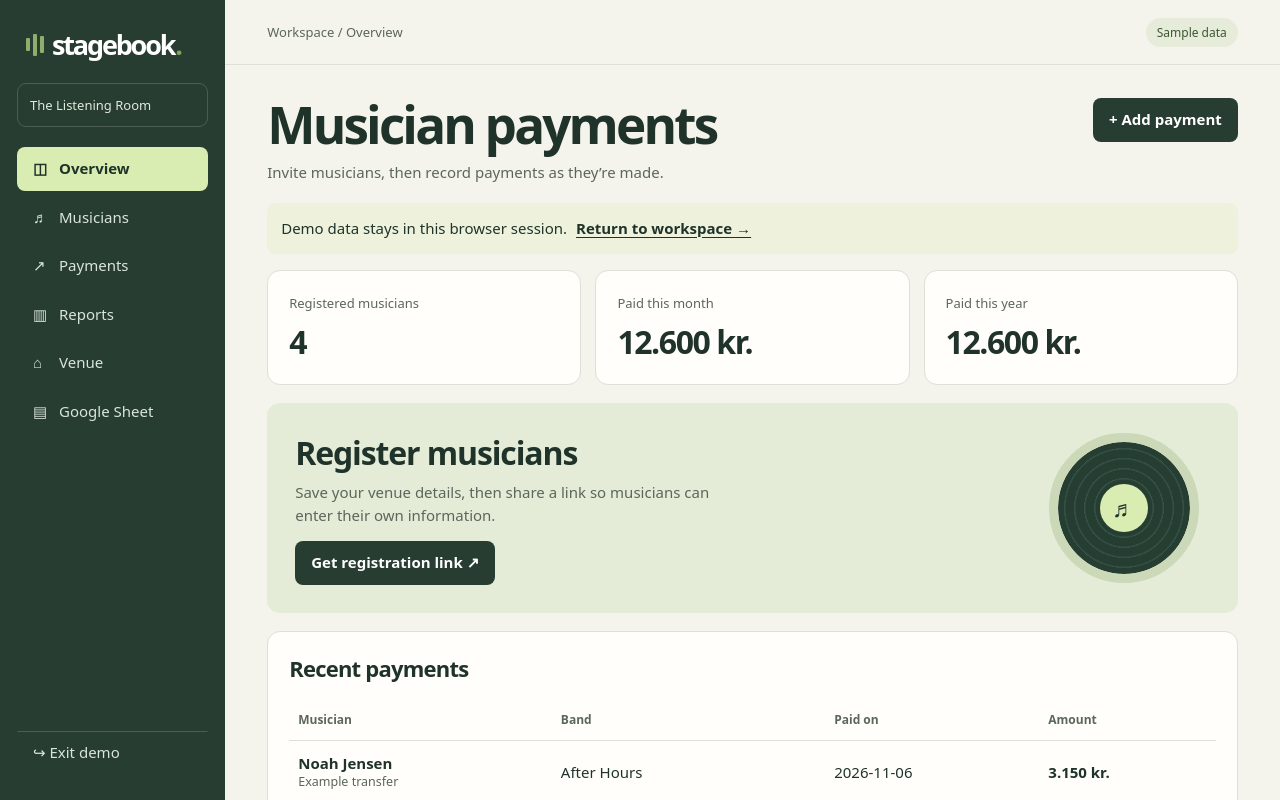
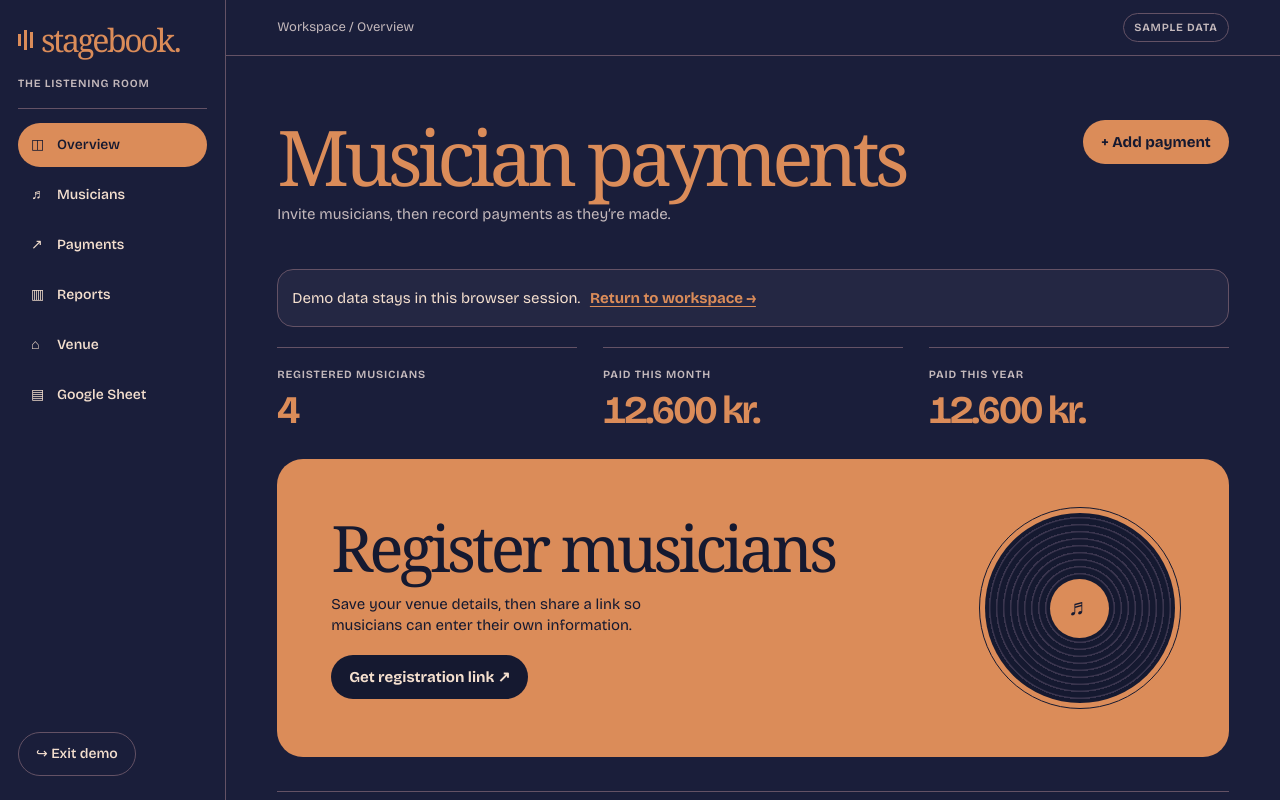
Before and after one commit to izakjonathan/dmf, a Next.js app: page / in a window 1280 px wide. Both pictures are taken after a click on the button "Explore demo ↗". Shown: the top 800 px of the page. Built offline with nearby package versions, Linux system fonts and the light colour scheme.

Commit message:
Redesign Stagebook using the Blågårds Apotek visual style

```diff
--- a/app/layout.tsx
+++ b/app/layout.tsx
@@ -1,9 +1,10 @@
-import type { Metadata } from "next";
+import type { Metadata, Viewport } from "next";
 import "./style.css";
 export const metadata: Metadata = {
   title: "Stagebook · Musician payments",
   description: "Musician registration and venue payment records.",
 };
+export const viewport: Viewport = { themeColor: "#1a1e3a" };
 export default function Layout({ children }: { children: React.ReactNode }) {
   return (
     <html lang="en">
--- a/app/style.css
+++ b/app/style.css
@@ -1,188 +1,250 @@
+@font-face {
+  font-family: "Bricolage Grotesque";
+  src: url("/fonts/BricolageGrotesque-variable.woff2") format("woff2");
+  font-weight: 200 800;
+  font-style: normal;
+  font-display: swap;
+}
+
 :root {
-  color-scheme: light;
-  --bg: #f4f4ec;
-  --card: #fffefa;
-  --ink: #20332a;
-  --muted: #5b675a;
-  --line: #dde0d4;
-  --green: #273d32;
-  --lime: #d9edb3;
+  color-scheme: dark;
+  --bg: #1a1e3a;
+  --deep: #151930;
+  --ink: #f4dfce;
+  --muted: #c3b8bb;
+  --copper: #db8c59;
+  --line: #645265;
+  --surface: #242743;
+  --display: Georgia, serif;
+  --gutter: clamp(18px, 4vw, 58px);
 }
+
 * {
   box-sizing: border-box;
 }
+
 body {
   margin: 0;
   background: var(--bg);
   color: var(--ink);
-  font-family: "DM Sans", system-ui, sans-serif;
-  font-size: 15px;
+  font: 400 15px/1.45 "Bricolage Grotesque", system-ui, sans-serif;
+  font-optical-sizing: auto;
 }
+
 button,
 input,
 select,
 textarea {
   font: inherit;
 }
+
 h1,
 h2,
 p {
-  margin-top: 0;
+  margin: 0;
 }
+
+h1,
+h2 {
+  color: var(--copper);
+  line-height: 1.03;
+}
+
 h1 {
-  font-size: clamp(32px, 4vw, 56px);
-  letter-spacing: -0.055em;
-  line-height: 1.04;
-  margin-bottom: 10px;
+  font: 400 clamp(48px, 7.8vw, 112px)/0.96 var(--display);
+  letter-spacing: -0.065em;
+  overflow-wrap: anywhere;
 }
+
 h2 {
-  font-size: 22px;
-  letter-spacing: -0.035em;
-  margin-bottom: 16px;
+  font-size: clamp(23px, 3vw, 32px);
+  font-weight: 650;
+  letter-spacing: -0.045em;
+  margin-bottom: 14px;
 }
+
 p,
 small {
   color: var(--muted);
-  line-height: 1.5;
 }
+
 a {
   color: inherit;
+  text-underline-offset: 0.22em;
 }
+
 button,
 .button {
+  display: inline-flex;
+  align-items: center;
+  justify-content: center;
+  min-height: 44px;
+  max-width: 100%;
+  padding: 10px 17px;
   border: 1px solid transparent;
-  border-radius: 8px;
-  padding: 11px 15px;
-  display: inline-block;
-  background: var(--green);
-  color: #fff;
-  font-weight: 650;
+  border-radius: 999px;
+  background: var(--copper);
+  color: var(--deep);
+  font-weight: 700;
+  line-height: 1.2;
+  text-decoration: none;
   cursor: pointer;
-  text-decoration: none;
-  line-height: 1.3;
 }
+
 button:hover,
 .button:hover {
-  filter: brightness(1.13);
+  filter: brightness(1.12);
 }
+
 button:disabled {
-  opacity: 0.5;
-  cursor: wait;
+  opacity: 0.55;
+  cursor: default;
 }
+
 .secondary {
+  background: transparent;
   color: var(--ink);
-  background: var(--card);
   border-color: var(--line);
 }
+
 .compact {
-  padding: 6px 10px;
+  padding-inline: 12px;
 }
+
 .link {
-  background: none;
-  color: var(--ink);
-  padding: 4px;
+  background: transparent;
+  color: var(--copper);
+  padding: 0 5px;
   text-decoration: underline;
-  text-underline-offset: 3px;
+  text-underline-offset: 0.22em;
 }
+
 :focus-visible {
-  outline: 3px solid #688e42;
+  outline: 2px solid var(--copper);
   outline-offset: 3px;
 }
+
 .brand {
-  font-size: 27px;
-  letter-spacing: -0.08em;
-  font-weight: 800;
-  text-decoration: none;
-  display: flex;
+  display: inline-flex;
   align-items: center;
   gap: 8px;
-  width: max-content;
+  width: fit-content;
+  color: var(--copper);
+  font: 400 32px/1 var(--display);
+  letter-spacing: -0.075em;
+  text-decoration: none;
 }
+
 .brand > span:last-child {
   margin-left: -7px;
-  color: #82a356;
 }
+
 .mark {
   display: inline-flex;
   align-items: center;
   gap: 3px;
 }
+
 .mark i {
-  width: 4px;
-  height: 13px;
-  border-radius: 1px;
-  background: #8eae6c;
+  width: 3px;
+  height: 12px;
+  background: currentColor;
 }
+
 .mark i:nth-child(2) {
-  height: 22px;
+  height: 20px;
 }
+
 .mark i:nth-child(3) {
-  height: 17px;
+  height: 16px;
 }
+
 .shell {
-  display: grid;
-  grid-template-columns: 225px minmax(0, 1fr);
   min-height: 100dvh;
 }
+
 aside {
-  background: var(--green);
-  padding: 26px 17px;
-  color: #fff;
+  display: grid;
+  grid-template-columns: minmax(0, 1fr) auto;
+  align-items: center;
+  gap: 10px;
+  padding: 14px var(--gutter) 8px;
+  border-bottom: 1px solid var(--line);
+}
+
+.venue-label {
+  grid-column: 1 / -1;
+  overflow-wrap: anywhere;
+}
+
+.venue-label,
+.pill,
+.stat span,
+label,
+th {
+  color: var(--muted);
+  font-size: 11px;
+  font-weight: 650;
+  letter-spacing: 0.075em;
+  text-transform: uppercase;
+}
+
+nav {
   display: flex;
-  flex-direction: column;
-  gap: 20px;
-  position: sticky;
-  top: 0;
-  height: 100dvh;
+  grid-column: 1 / -1;
+  gap: 6px;
+  overflow-x: auto;
+  padding: 4px;
+  margin-inline: -4px;
 }
-aside .brand {
-  margin-left: 9px;
-}
-.venue-label {
-  padding: 12px;
-  border: 1px solid #ffffff2a;
-  border-radius: 9px;
-  font-size: 13px;
-  color: #e0e9da;
-}
-nav {
-  display: grid;
-  gap: 5px;
-}
+
 nav button,
 .signout {
   background: transparent;
+  color: var(--ink);
+  font-size: 14px;
+  font-weight: 550;
   text-align: left;
-  font-weight: 500;
-  color: #dae5da;
 }
+
+nav button {
+  flex: none;
+  white-space: nowrap;
+  padding-inline: 12px;
+}
+
 nav button span {
-  display: inline-block;
-  width: 26px;
+  display: none;
 }
+
 nav .active {
-  background: var(--lime);
-  color: var(--ink);
-  font-weight: 700;
+  background: var(--copper);
+  color: var(--deep);
 }
+
 .signout {
-  margin-top: auto;
-  border-top: 1px solid #ffffff2a;
-  border-radius: 0;
+  grid-column: 2;
+  grid-row: 1;
+  justify-self: end;
+  border-color: var(--line);
 }
+
 .main {
   min-width: 0;
 }
+
 .top {
-  padding: 15px 4%;
-  height: 65px;
+  min-height: 56px;
+  padding: 7px var(--gutter);
   border-bottom: 1px solid var(--line);
   display: flex;
   align-items: center;
   justify-content: space-between;
+  gap: 10px;
   color: var(--muted);
   font-size: 13px;
 }
+
 .top > div,
 .row {
   display: flex;
@@ -190,365 +252,472 @@ nav .active {
   align-items: center;
   flex-wrap: wrap;
 }
+
+.top > div {
+  justify-content: flex-end;
+}
+
 .pill {
-  background: #e6ecd9;
-  color: #3b5734;
-  border-radius: 20px;
-  padding: 6px 11px;
-  white-space: nowrap;
-  font-size: 12px;
+  padding: 6px 10px;
+  border: 1px solid var(--line);
+  border-radius: 999px;
 }
+
 .content {
-  max-width: 1320px;
+  max-width: 1340px;
   margin: auto;
-  padding: 33px 4% 50px;
+  padding: clamp(30px, 5vw, 72px) var(--gutter) 60px;
 }
+
 .heading {
   display: flex;
   align-items: flex-start;
   justify-content: space-between;
-  gap: 14px;
-  margin-bottom: 19px;
+  flex-wrap: wrap;
+  gap: 18px;
+  margin-bottom: clamp(24px, 4vw, 44px);
 }
+
+.heading h1 {
+  font-size: clamp(42px, 6vw, 84px);
+  margin-bottom: 10px;
+}
+
 .heading p {
-  margin: 0;
+  max-width: 46ch;
 }
-.heading button {
-  flex-shrink: 0;
+
+.panel {
+  min-width: 0;
+  border-top: 1px solid var(--line);
+  padding: 20px 0;
 }
-.panel {
-  padding: 21px;
-  background: var(--card);
-  border: 1px solid var(--line);
-  border-radius: 13px;
+
+.panel > h2:not(:first-child) {
+  margin-top: 24px;
 }
+
 .stats,
 .cards,
 .grid,
 .filters {
   display: grid;
-  grid-template-columns: repeat(3, minmax(0, 1fr));
   gap: 14px;
 }
-.stat span,
-.subline span {
-  color: var(--muted);
-  font-size: 13px;
+
+.stats {
+  grid-template-columns: repeat(3, minmax(0, 1fr));
+  gap: clamp(8px, 2vw, 26px);
 }
+
 .stat strong {
-  font-size: 32px;
-  letter-spacing: -0.045em;
   display: block;
   margin-top: 8px;
+  color: var(--copper);
+  font-size: clamp(17px, 3.1vw, 39px);
+  font-weight: 650;
+  font-variant-numeric: tabular-nums;
+  letter-spacing: -0.06em;
+  line-height: 1.1;
+  overflow-wrap: anywhere;
 }
+
+.stat span {
+  display: block;
+  line-height: 1.25;
+}
+
 .hero {
-  margin: 18px 0;
-  padding: 28px;
-  border-radius: 13px;
-  background: #e4ebd7;
   display: flex;
   justify-content: space-between;
   align-items: center;
+  gap: clamp(24px, 6vw, 100px);
+  margin: 6px 0 34px;
+  padding: clamp(22px, 4.4vw, 54px);
+  border-radius: 26px;
+  background: var(--copper);
+  color: var(--deep);
   overflow: hidden;
 }
+
 .hero h2 {
-  font-size: 32px;
-  margin-bottom: 7px;
+  font: 400 clamp(33px, 5vw, 68px)/0.98 var(--display);
+  letter-spacing: -0.06em;
 }
+
+.hero h2,
 .hero p {
-  max-width: 430px;
+  color: inherit;
 }
+
+.hero p {
+  max-width: 35ch;
+  margin-bottom: 18px;
+}
+
+.hero button {
+  background: var(--deep);
+  color: var(--ink);
+}
+
 .disc {
-  flex: 0 0 132px;
-  width: 132px;
-  height: 132px;
-  margin: 0 20px;
-  border-radius: 50%;
+  flex: 0 0 clamp(96px, 15vw, 190px);
+  aspect-ratio: 1;
   display: grid;
   place-items: center;
-  background: repeating-radial-gradient(
-    circle,
-    #263e32 0 8px,
-    #335044 9px 10px
-  );
-  outline: 9px solid #cbd9b9;
+  border-radius: 50%;
+  background: repeating-radial-gradient(circle, var(--deep) 0 5px, #3a354e 6px 7px);
+  outline: 1px solid var(--deep);
+  outline-offset: 5px;
 }
+
 .disc span {
-  background: var(--lime);
-  width: 48px;
-  height: 48px;
-  border-radius: 50%;
   display: grid;
   place-items: center;
+  width: 31%;
+  aspect-ratio: 1;
+  border-radius: 50%;
+  background: var(--copper);
   font-size: 23px;
 }
+
 .scroll {
-  overflow: auto;
+  overflow-x: auto;
 }
+
 table {
   width: 100%;
   border-collapse: collapse;
   text-align: left;
   white-space: nowrap;
+  font-variant-numeric: tabular-nums;
 }
+
 th,
 td {
-  padding: 12px 9px;
+  padding: 12px 12px 12px 0;
   border-bottom: 1px solid var(--line);
 }
-th {
-  font-size: 12px;
-  color: var(--muted);
-}
+
 td small {
   display: block;
 }
+
 td:last-child {
   font-weight: 650;
 }
+
 tbody tr:last-child td {
   border-bottom: 0;
 }
-.empty {
-  margin: 0;
-}
+
 input,
 select,
 textarea {
+  width: 100%;
+  min-width: 0;
+  min-height: 48px;
+  margin-top: 6px;
+  padding: 11px 14px;
+  border-radius: 16px;
+  border: 1px solid var(--line);
+  background: var(--deep);
   color: var(--ink);
-  padding: 10px 11px;
-  min-height: 42px;
-  border-radius: 8px;
-  border: 1px solid #cdd4c6;
-  background: #fff;
-  width: 100%;
-  margin: 5px 0 0;
+  font-size: 16px;
+  font-weight: 400;
+  letter-spacing: normal;
+  text-transform: none;
 }
+
+input::placeholder,
+textarea::placeholder {
+  color: var(--muted);
+}
+
 input.search {
   max-width: 390px;
-  margin: 0 0 16px;
+  margin: 0 0 18px;
 }
+
 label {
   display: block;
-  font-weight: 620;
-  font-size: 13px;
-  margin: 0 0 13px;
+  min-width: 0;
+  margin-bottom: 15px;
 }
+
 label small {
   display: block;
+  margin-top: 5px;
+  font-size: 13px;
   font-weight: 400;
+  letter-spacing: normal;
+  text-transform: none;
 }
+
 .check {
   display: flex;
   align-items: center;
-  gap: 9px;
+  gap: 10px;
   margin: 12px 0 20px;
+  font-size: 14px;
+  letter-spacing: normal;
+  text-transform: none;
 }
+
 .check input {
-  width: auto;
+  width: 20px;
+  height: 20px;
   min-height: auto;
   margin: 0;
+  accent-color: var(--copper);
 }
+
 .grid {
-  grid-template-columns: repeat(2, minmax(0, 1fr));
   gap: 0 14px;
 }
+
 .venue-form {
   max-width: 760px;
 }
+
 .avatar {
-  background: #e4ecd6;
-  border-radius: 50%;
+  display: grid;
+  place-items: center;
   width: 44px;
   height: 44px;
-  display: grid;
-  place-items: center;
-  font-weight: 750;
-  margin-bottom: 15px;
+  margin-bottom: 14px;
+  border: 1px solid var(--line);
+  border-radius: 50%;
+  color: var(--copper);
+  font-weight: 650;
 }
+
 .musician h2 {
   margin-bottom: 3px;
 }
+
 .musician p {
   margin-bottom: 12px;
+  overflow-wrap: anywhere;
 }
+
 .subline,
 .invite-row {
   display: flex;
   align-items: center;
   justify-content: space-between;
+  flex-wrap: wrap;
   gap: 8px;
-  padding: 12px 0;
+  padding: 10px 0;
   border-top: 1px solid var(--line);
   font-size: 13px;
+  overflow-wrap: anywhere;
 }
+
+.subline span {
+  color: var(--muted);
+}
+
 .banner,
 .error {
-  background: #eef2dd;
-  border-radius: 8px;
-  padding: 11px 14px;
-  margin: 0 0 16px;
+  border: 1px solid var(--line);
+  border-radius: 16px;
+  padding: 6px 14px;
+  margin-bottom: 20px;
+  background: var(--surface);
 }
+
 .error {
-  background: #f8e9e4;
-  color: #842c24;
+  padding-block: 12px;
+  border-color: #9f6158;
+  color: #ffc5b2;
 }
+
 .toast {
   position: fixed;
-  bottom: 18px;
+  bottom: max(18px, env(safe-area-inset-bottom));
   left: 50%;
   transform: translateX(-50%);
-  background: var(--green);
-  color: white;
-  border-radius: 8px;
+  width: max-content;
+  max-width: calc(100% - 32px);
   padding: 12px 18px;
+  border-radius: 16px;
+  background: var(--copper);
+  color: var(--deep);
   z-index: 3;
 }
+
 .overlay {
   position: fixed;
   inset: 0;
-  background: #192c2377;
   display: grid;
   place-items: center;
   padding: 12px;
+  background: #0b0d1abd;
   z-index: 2;
 }
+
 .dialog {
   position: relative;
-  width: min(570px, 100%);
-  max-height: 95dvh;
+  width: min(620px, 100%);
+  max-height: calc(100dvh - 24px);
   overflow: auto;
-  padding: 25px;
+  padding: clamp(18px, 4vw, 32px);
+  border: 1px solid var(--line);
+  border-radius: 26px;
+  background: var(--bg);
 }
-.dialog h2 {
-  padding-right: 32px;
+
+.dialog h2,
+.dialog > .error {
+  margin-right: 48px;
 }
+
 .dialog .close {
   position: absolute;
-  right: 14px;
   top: 12px;
-  padding: 3px 9px;
-  font-size: 22px;
+  right: 12px;
+  width: 44px;
+  padding: 0;
+  font-size: 24px;
 }
+
 .dialog .row {
   margin-top: 14px;
 }
+
 .gate {
-  max-width: 790px;
+  width: min(1100px, 100%);
   margin: auto;
-  padding: 24px 18px 55px;
+  padding: max(18px, env(safe-area-inset-top)) var(--gutter) 65px;
 }
+
 .gate header {
   display: flex;
   align-items: center;
   justify-content: space-between;
   gap: 10px;
-  margin-bottom: 54px;
+  margin-bottom: clamp(48px, 8vw, 108px);
+  padding-bottom: 14px;
+  border-bottom: 1px solid var(--line);
 }
+
+.gate header .secondary {
+  padding-inline: 12px;
+}
+
+.gate h1 {
+  max-width: 13ch;
+  margin-bottom: 14px;
+}
+
 .gate .lead {
-  font-size: 17px;
-  max-width: 540px;
+  max-width: 36ch;
+  margin-bottom: clamp(24px, 4vw, 44px);
+  font-size: clamp(17px, 2.3vw, 25px);
+  line-height: 1.25;
 }
+
+.gate .panel {
+  max-width: 730px;
+  margin-top: 24px;
+}
+
+.gate .auth {
+  max-width: 440px;
+}
+
 .guide ol {
   padding-left: 22px;
   margin-bottom: 22px;
   color: var(--muted);
 }
+
 .guide li {
-  padding: 0 0 10px;
-  line-height: 1.55;
+  padding-bottom: 10px;
 }
-.auth {
-  max-width: 440px;
-}
+
 .fine {
+  margin: 4px 0 16px;
   font-size: 13px;
 }
-@media (max-width: 900px) {
+
+@media (min-width: 560px) {
+  .grid,
   .cards {
     grid-template-columns: repeat(2, minmax(0, 1fr));
   }
-  .shell {
-    grid-template-columns: 170px minmax(0, 1fr);
-  }
-  .stat strong {
-    font-size: 24px;
+
+  .filters {
+    grid-template-columns: repeat(3, minmax(0, 1fr));
   }
 }
-@media (max-width: 650px) {
-  .shell {
-    display: block;
-  }
-  aside {
-    position: static;
-    height: auto;
-    padding: 12px;
-    gap: 10px;
-  }
-  aside .brand {
-    font-size: 23px;
-    margin: 0;
-  }
-  .venue-label,
-  .top {
-    display: none;
-  }
-  nav {
-    display: flex;
-    overflow: auto;
-  }
-  nav button {
-    white-space: nowrap;
-    padding: 8px;
-    font-size: 13px;
-  }
-  nav button span {
-    display: none;
-  }
-  .signout {
-    padding: 4px 0;
-    border: 0;
-    font-size: 12px;
-  }
-  .content {
-    padding: 22px 12px 34px;
-  }
-  .heading {
-    flex-wrap: wrap;
-  }
-  .panel {
-    padding: 14px;
-  }
-  .stats {
-    gap: 6px;
-  }
-  .stat span {
-    font-size: 11px;
-  }
-  .stat strong {
-    font-size: 19px;
-  }
-  .hero {
-    padding: 17px;
-  }
-  .hero h2 {
-    font-size: 24px;
-  }
+
+@media (max-width: 559px) {
   .disc {
     display: none;
   }
-  .cards {
-    grid-template-columns: 1fr;
+
+  .top > span {
+    display: none;
   }
+
+  .top > div {
+    justify-content: flex-start;
+  }
+
   .filters {
-    gap: 6px;
-  }
-  .gate header {
-    margin-bottom: 36px;
-  }
-  input,
-  select,
-  textarea {
-    font-size: 16px;
+    gap: 0;
   }
 }
+
+@media (min-width: 920px) {
+  .shell {
+    display: grid;
+    grid-template-columns: 226px minmax(0, 1fr);
+  }
+
+  aside {
+    display: flex;
+    flex-direction: column;
+    align-items: stretch;
+    position: sticky;
+    top: 0;
+    height: 100dvh;
+    padding: 24px 18px;
+    border-right: 1px solid var(--line);
+    border-bottom: 0;
+  }
+
+  .venue-label {
+    padding: 10px 0 16px;
+    border-bottom: 1px solid var(--line);
+  }
+
+  nav {
+    display: grid;
+    overflow-y: auto;
+  }
+
+  nav button {
+    width: 100%;
+    justify-content: flex-start;
+  }
+
+  nav button span {
+    display: inline-block;
+    width: 26px;
+    flex: none;
+  }
+
+  .signout {
+    align-self: flex-start;
+    margin-top: auto;
+  }
+}
+
+@media (min-width: 1300px) {
+  .cards {
+    grid-template-columns: repeat(3, minmax(0, 1fr));
+  }
+}
--- a/components/Dashboard.tsx
+++ b/components/Dashboard.tsx
@@ -312,6 +312,7 @@ export default function Dashboard() {
           {pages.map((item, index) => (
             <button
               className={page === item ? "active" : ""}
+              aria-current={page === item ? "page" : undefined}
               key={item}
               onClick={() => go(item)}
             >
```
Also changed, not shown: public/fonts/BricolageGrotesque-OFL.txt (added), public/fonts/BricolageGrotesque-variable.woff2 (added).
